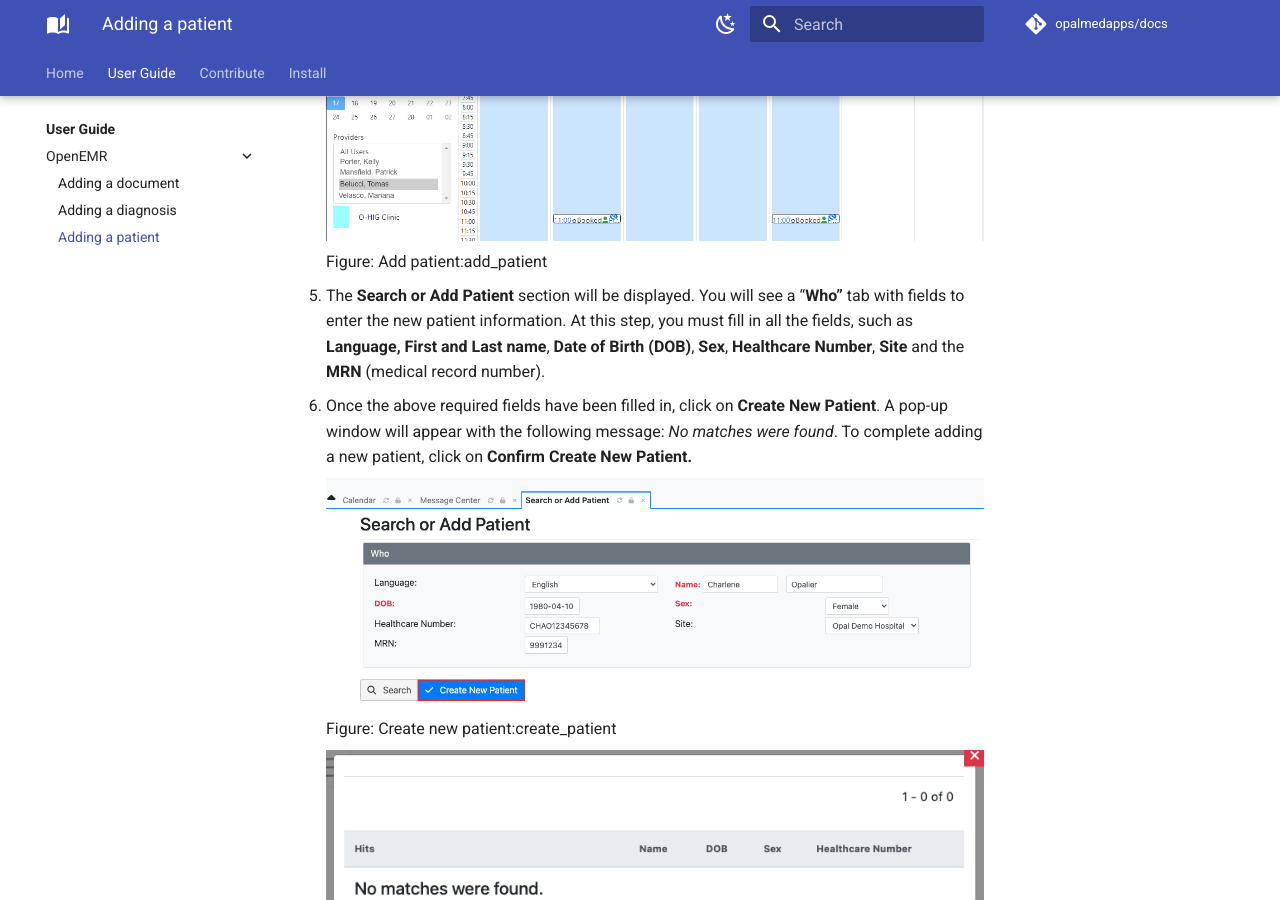
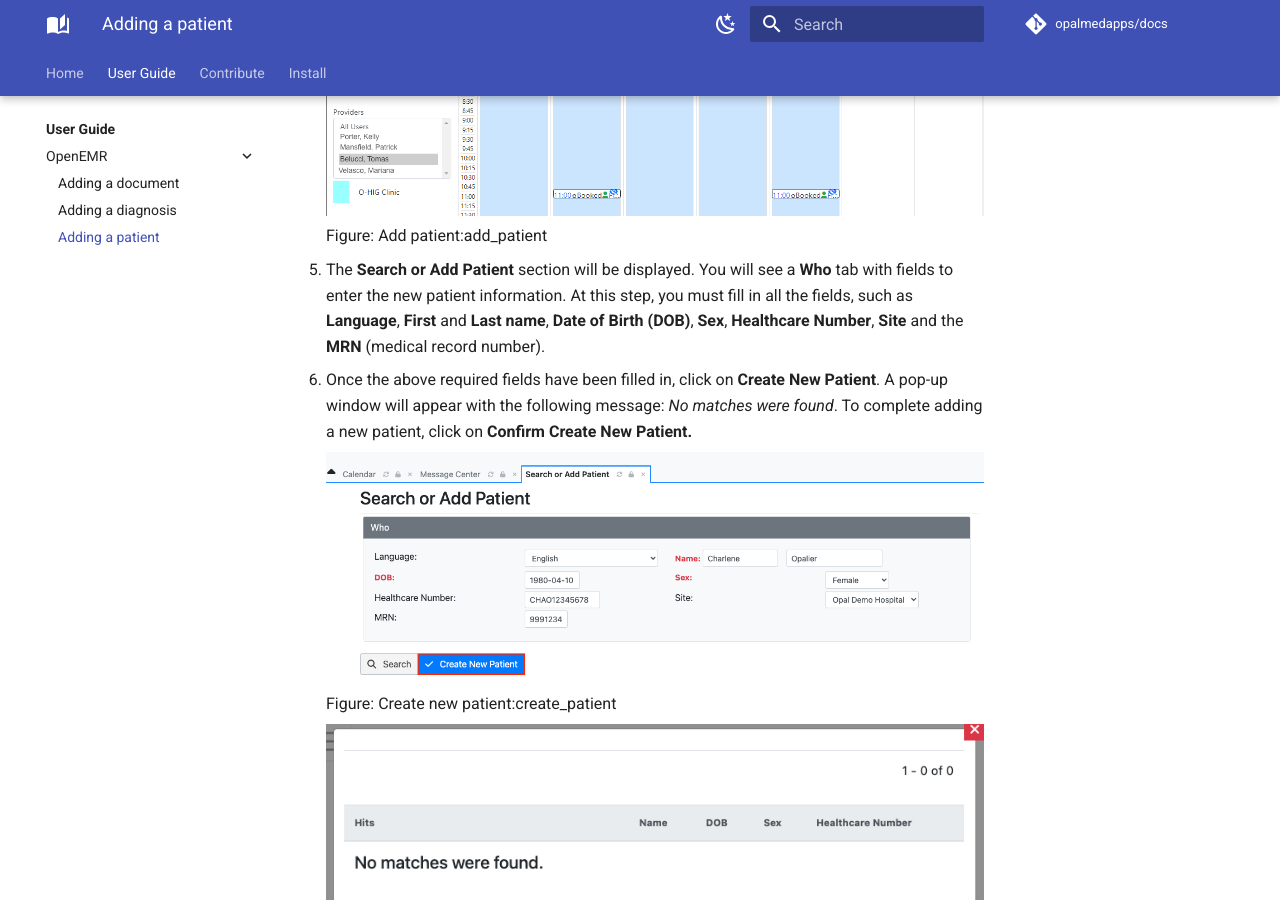
Before and after one commit to opalmedapps/docs, an MkDocs documentation site: the page built from docs/user/openemr/patient/add_patient.md, in a window 1280 px wide and 900 px high, scrolled down 1476 px. Built offline with MkDocs 1.6.1 and Material for MkDocs 9.7.7, drawn with Linux system fonts in a browser that asks for light colours; plug-ins that fetch from the network failed and are left out; comment, search, counter and statistics services are not loaded; some of the changed text lies outside the part shown.

Commit message:
Apply suggestions from code review
Co-authored-by: Matthias Schoettle <git@mattsch.com>

```diff
--- a/docs/user/openemr/patient/add_patient.md
+++ b/docs/user/openemr/patient/add_patient.md
@@ -29,7 +29,7 @@
     ![Add patient](images/add_patient.png)
     Figure: Add patient:add_patient
 
-1. The **Search or Add Patient** section will be displayed. You will see a “**Who”** tab with fields to enter the new patient information. At this step, you must fill in all the fields, such as **Language, First and Last name**, **Date of Birth** **(DOB)**, **Sex**, **Healthcare Number**, **Site** and the **MRN** (medical record number).
+1. The **Search or Add Patient** section will be displayed. You will see a **Who** tab with fields to enter the new patient information. At this step, you must fill in all the fields, such as **Language**, **First** and **Last name**, **Date of Birth (DOB)**, **Sex**, **Healthcare Number**, **Site** and the **MRN** (medical record number).
 
 1. Once the above required fields have been filled in, click on **Create New Patient**. A pop-up window will appear with the following message: _No matches were found_. To complete adding a new patient, click on **Confirm Create New Patient.**
 
```
Also changed, not shown: other parts of docs/user/openemr/patient/add_patient.md (+1 -1 lines).
